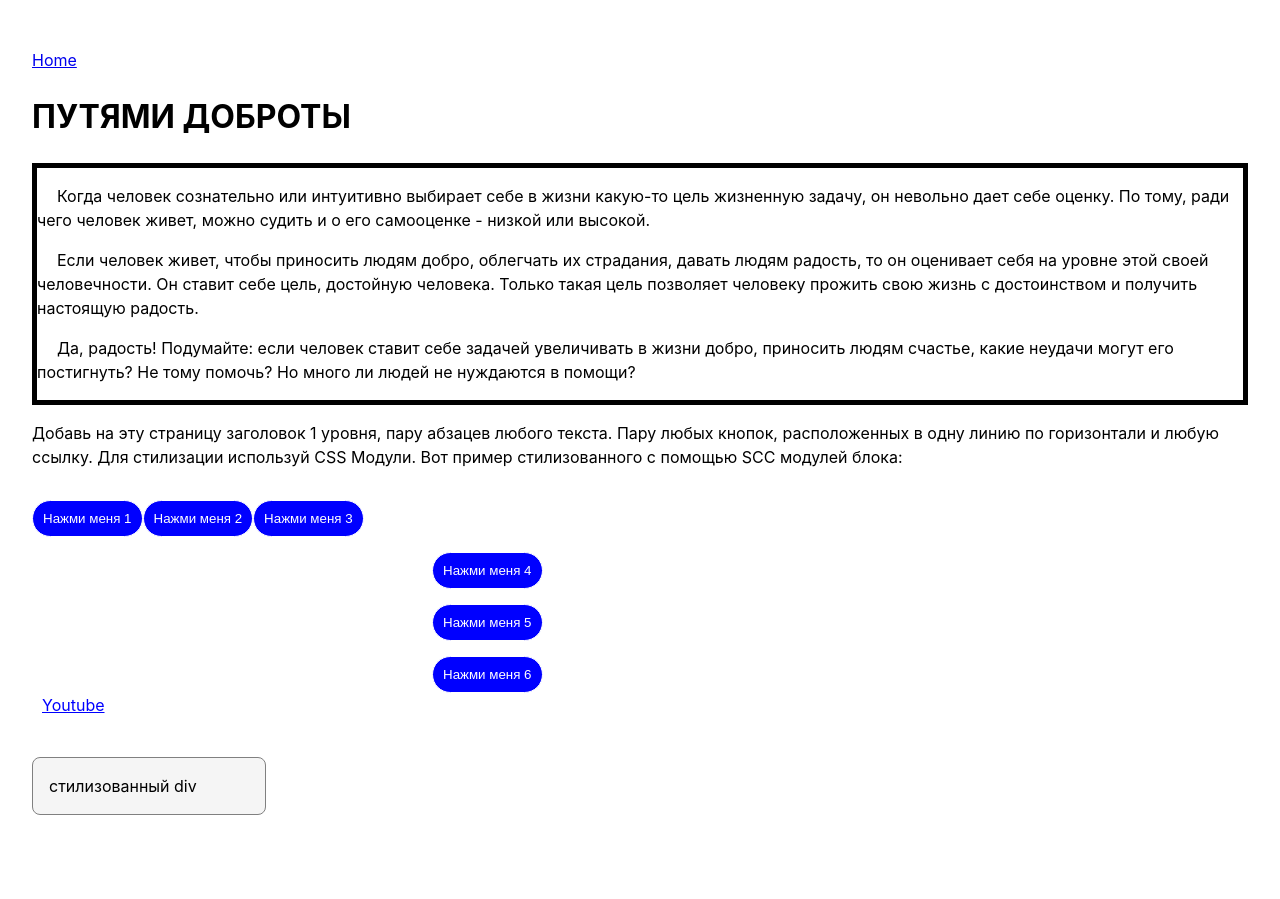
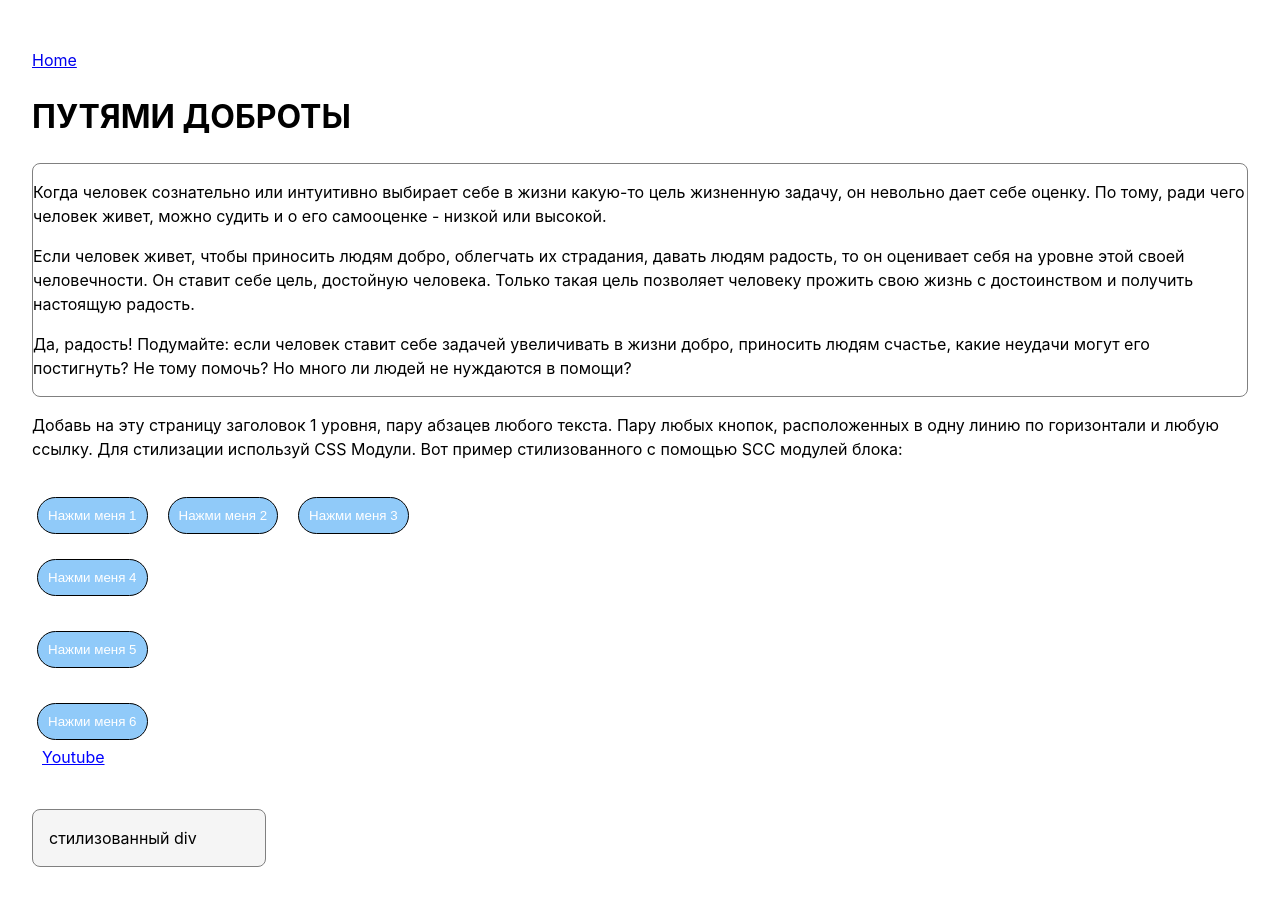
Before and after one commit to shyamrupadas/frontend-practice, a React (Vite) app: page /maxim/first-task in a window 1280 px wide. Before the commit the page ends 847 px from the top, so only its background shows below. Built offline with nearby package versions, Linux system fonts and the light colour scheme.

Commit message:
Исправил ошибки, убрал лишнюю логику

```diff
--- a/src/pages/Maxim/MaximTask1/MaximTask1.module.css
+++ b/src/pages/Maxim/MaximTask1/MaximTask1.module.css
@@ -17,34 +17,31 @@
   padding: 8px;
 }
 
-.first-button:hover,
-.second-button:hover,
-.third-button:hover,
-.fourth-button:hover,
-.fifth-button:hover,
-.sixth-button:hover {
-  background-color:aqua;
+.verticalButton {
+  display:flex;
+  flex-direction:column;
+  gap: 20px;
+  padding: 5px;
+  align-items: flex-start;
+  justify-content: flex-start;
+}
+
+.horizontalButton {
+  display: flex;
+  gap: 20px;
+  padding: 5px;
+  align-items: flex-start;
+}
+
+.allButton button:hover {
+  background-color:#64B5F6;
   transform:translateY(-5px);
 }
 
-.fourth-button,
-.fifth-button,
-.sixth-button {
-  display: flex;
-  margin-left: 400px;
-}
-
-
-
-.first-button,
-.second-button,
-.third-button,
-.fourth-button,
-.fifth-button,
-.sixth-button {
+.allButton button {
   border-radius: 100px;
-  background-color:blue;
-  border: 1px solid;
+  background-color:#90CAF9;
+  border: 1px solid black;
   cursor: pointer;
   color: white;
   padding: 10px;
@@ -52,16 +49,16 @@
   margin-top: 15px;
 }
 
-.YouTube {
+.youTube {
   color:blue;
   margin-left: 10px;
 }
 
-.YouTube:hover {
+.youTube:hover {
   color:aqua;
 }
 
 .myText {
-  text-indent: 20px;
-  border: 5px solid black;
+  border: 1px solid gray;
+  border-radius: 8px;
 }
--- a/src/pages/Maxim/MaximTask1/MaximTask1.tsx
+++ b/src/pages/Maxim/MaximTask1/MaximTask1.tsx
@@ -4,13 +4,11 @@ import { Link } from 'react-router-dom'
 
 // Здесь импортируется Модульный CSS
 import css from './MaximTask1.module.css'
-import React from 'react'
 
 // 'это реакт компонент, доступный по адресу (роуту) /maxim/first-task'. Компонент объявлен как функция JS, возаращая JSX.
 // Этот компонент (функция) может принимать пропсы (аргументы) - для того чтобы работать с ними.
 export const MaximTask1 = () => {
   // В теле функции обычно пишется логика, которая понадобится для отображения. Мы пока это не трогаем.
-
   // Возвращает компонент специальный синтаксис: JSX. Он очень похож на HTML, но у него побольше возможностей.
   // Пока можешь просто учиться верстать на JSX
   return (
@@ -19,7 +17,7 @@ export const MaximTask1 = () => {
         <Link to={'/'}>Home</Link>
       </p>
       <h1>ПУТЯМИ ДОБРОТЫ</h1>
-      <div className={css['myText']}>
+      <div className={css.myText}>
         <p>
        Когда человек сознательно или интуитивно выбирает себе в жизни какую-то цель
        жизненную задачу, он невольно дает себе оценку. По тому, ради чего человек живет,
@@ -41,14 +39,19 @@ export const MaximTask1 = () => {
         кнопок, расположенных в одну линию по горизонтали и любую ссылку. Для стилизации
         используй CSS Модули. Вот пример стилизованного c помощью SCC модулей блока:
        </p>
-        <button className={css['first-button']}>Нажми меня 1</button>
-        <button className={css['second-button']}>Нажми меня 2</button>
-        <button className={css['third-button']}>Нажми меня 3</button>
-        <button className={css['fourth-button']}>Нажми меня 4</button>
-        <button className={css['fifth-button']}>Нажми меня 5</button>
-        <button className={css['sixth-button']}>Нажми меня 6</button>
-
-      <a href='https://www.youtube.com/' className={css['YouTube']}>Youtube</a>
+      <div className={css.allButton}>
+        <div className={css.horizontalButton}>
+          <button>Нажми меня 1</button>
+          <button>Нажми меня 2</button>
+          <button>Нажми меня 3</button>
+        </div>
+        <div className={css.verticalButton}>
+          <button>Нажми меня 4</button>
+          <button>Нажми меня 5</button>
+          <button>Нажми меня 6</button>
+        </div>
+      </div>
+      <a href='https://www.youtube.com/' className={css.youTube}>Youtube</a>
       <div className={css.myClass}>стилизованный div</div>
     </div>
   )
```
